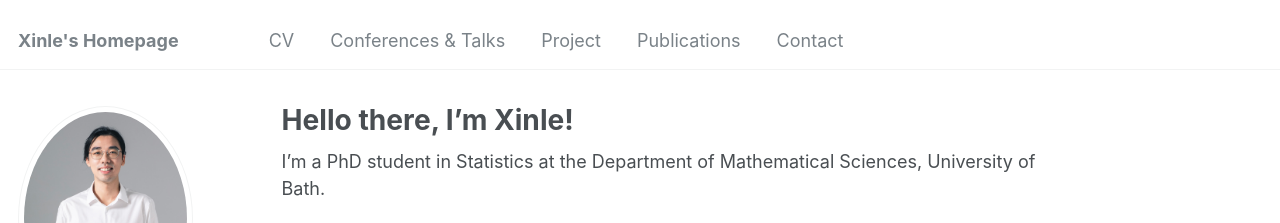
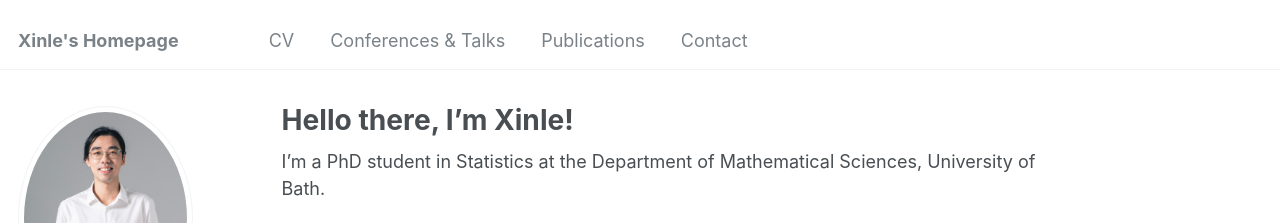
Before and after one commit to xinlet/xinlet.github.io, a Jekyll site: the page built from _pages/about.md, in a window 1280 px wide. Shown: the top 223 px of the page. Built offline with Jekyll 4.4.1, drawn with Linux system fonts in a browser that asks for light colours.

Commit message:
Update navigation.yml

```diff
--- a/_data/navigation.yml
+++ b/_data/navigation.yml
@@ -11,9 +11,6 @@ main:
   - title: "Conferences & Talks"
     url: /talks/
 
-  - title: "Project"
-    url: /project/
-
   - title: "Publications"
     url: /publications/
 
```
